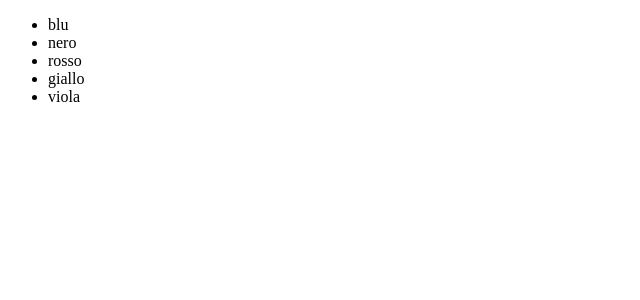
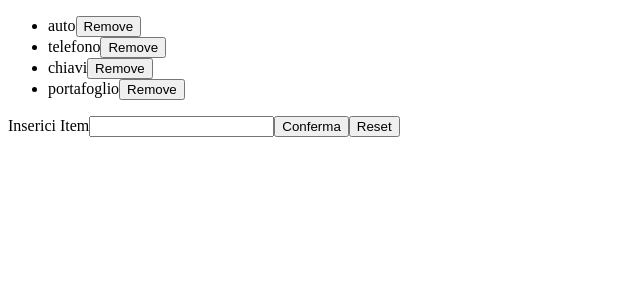
Before and after one commit to DavideNicolosi7/Esercizi-Develhope, a React (Vite) app: page / in a window 1280 px wide. Shown: the top 300 px of the page, without its empty margins (0-640 px from the left). Built offline with nearby package versions, Linux system fonts and the light colour scheme.

Commit message:
aggiunto esercizio Liste e stato

```diff
--- a/src/App.tsx
+++ b/src/App.tsx
@@ -1,6 +1,7 @@
 import InteractiveWelcome from "./FormControllati/InteractiveWelcome";
 import UncontrolledLogin from "./FormIncontrollati/UncontrolledLogin";
 import MultiButton from "./GestioneEventi/MultiButton";
+import TodoList from "./Liste-e-Stato/TodoList";
 import Colors from "./Liste/Colors";
 import FocusableInput from "./useRef/FocusableInput";
 
@@ -15,7 +16,7 @@ const colors = [
 export function App() {
   return (
     <div>
-      <Colors items={colors} />
+      <TodoList />
     </div>
   );
 }
--- /dev/null
+++ b/src/Liste-e-Stato/TodoList.tsx
@@ -0,0 +1,64 @@
+/*
+Crea un componente TodoList che renderizza un tag ul con un tag li per ogni elemento contenuto nella variabile
+di stato items. La variabile di stato items dovrebbe essere un array di stringhe.
+Il componente TodoList dovrebbe anche contenere un tag input e un button. Quando il button viene cliccato,
+l'event handler dovrebbe aggiungere il valore del tag input all'array items.
+Modifica il componente TodoList in modo che l'input venga svuotato ogni volta che un Todo viene aggiunto all'array items.
+Modifica il componente TodoList aggiungendo un button "reset" che svuota l'array items quando cliccato.
+Modifica il componente TodoList aggiungendo un button "remove" a ogni tag li. Quando cliccato,
+l'event handler dovrebbe rimuovere l'elemento corrispondente dall'array items.
+*/
+
+import { useState } from "react";
+
+export default function TodoList() {
+  const [items, setItems] = useState([
+    "auto",
+    "telefono",
+    "chiavi",
+    "portafoglio",
+  ]);
+
+  const [inputValue, setInputValue] = useState("");
+
+  function handleAddItem() {
+    if (inputValue.trim() === "") return; // per evitare campi vuoti
+
+    setItems([...items, inputValue]);
+    setInputValue(""); // per svuotare input
+  }
+
+  function handleReset() {
+    setItems([]); // svuota array
+  }
+
+  function handleRemoveItem(indexToRemove: number) {
+    return setItems(items.filter((_, index) => index !== indexToRemove));
+  }
+
+  return (
+    <div>
+      <ul>
+        {items.map((item, index) => (
+          <li key={index}>
+            {item}
+            <button onClick={() => handleRemoveItem(index)}>Remove</button>
+          </li>
+        ))}
+      </ul>
+
+      <label htmlFor="item">Inserici Item</label>
+      <input
+        id="item"
+        name="item"
+        type="text"
+        value={inputValue}
+        onChange={(event) => setInputValue(event.target.value)}
+      />
+      <button onClick={handleAddItem}>Conferma</button>
+      <button onClick={handleReset} disabled={items.length === 0}>
+        Reset
+      </button>
+    </div>
+  );
+}
```
